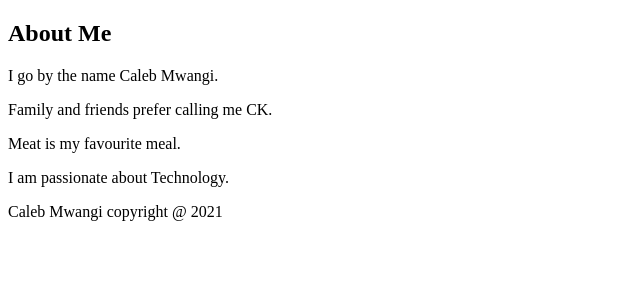
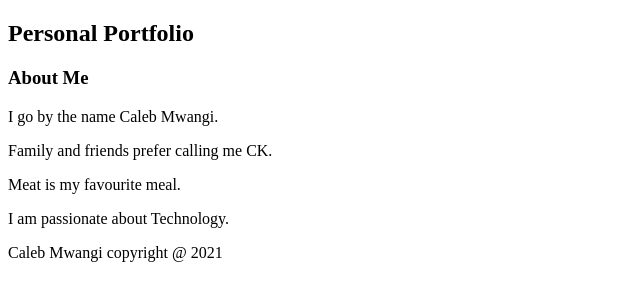
Before and after one commit to CKmwaa/Personal-Portfolio, a plain HTML site: page index.html in a window 1280 px wide. Shown: the whole page, without its empty margins (0-640 px from the left). Drawn offline with Linux system fonts and the light colour scheme.

Commit message:
Add nav bar with a h1 text

```diff
--- a/index.html
+++ b/index.html
@@ -3,16 +3,19 @@
 <head>
     <meta charset="UTF-8">
     <meta http-equiv="X-UA-Compatible" content="IE=edge">
-    <link href=
+
     <meta name="viewport" content="width=device-width, initial-scale=1.0">
     <title>Personal Portfolio</title>
 </head>
 <body>
-    <h2>About Me </h2>
-    <p> I go by the name Caleb Mwangi. </p>
-    <p> Family and friends prefer calling me CK. </p>
-    <p> Meat is my favourite meal. </p>
-    <p> I am passionate about Technology. </p>
+    <nav>
+        <h1> Personal Portfolio </h1>
+    </nav>
+        <h3>About Me </h3>
+        <p> I go by the name Caleb Mwangi. </p>
+        <p> Family and friends prefer calling me CK. </p>
+        <p> Meat is my favourite meal. </p>
+        <p> I am passionate about Technology. </p>
     <footer>
        <p> Caleb Mwangi copyright @ 2021</p>
     </footer>
```
